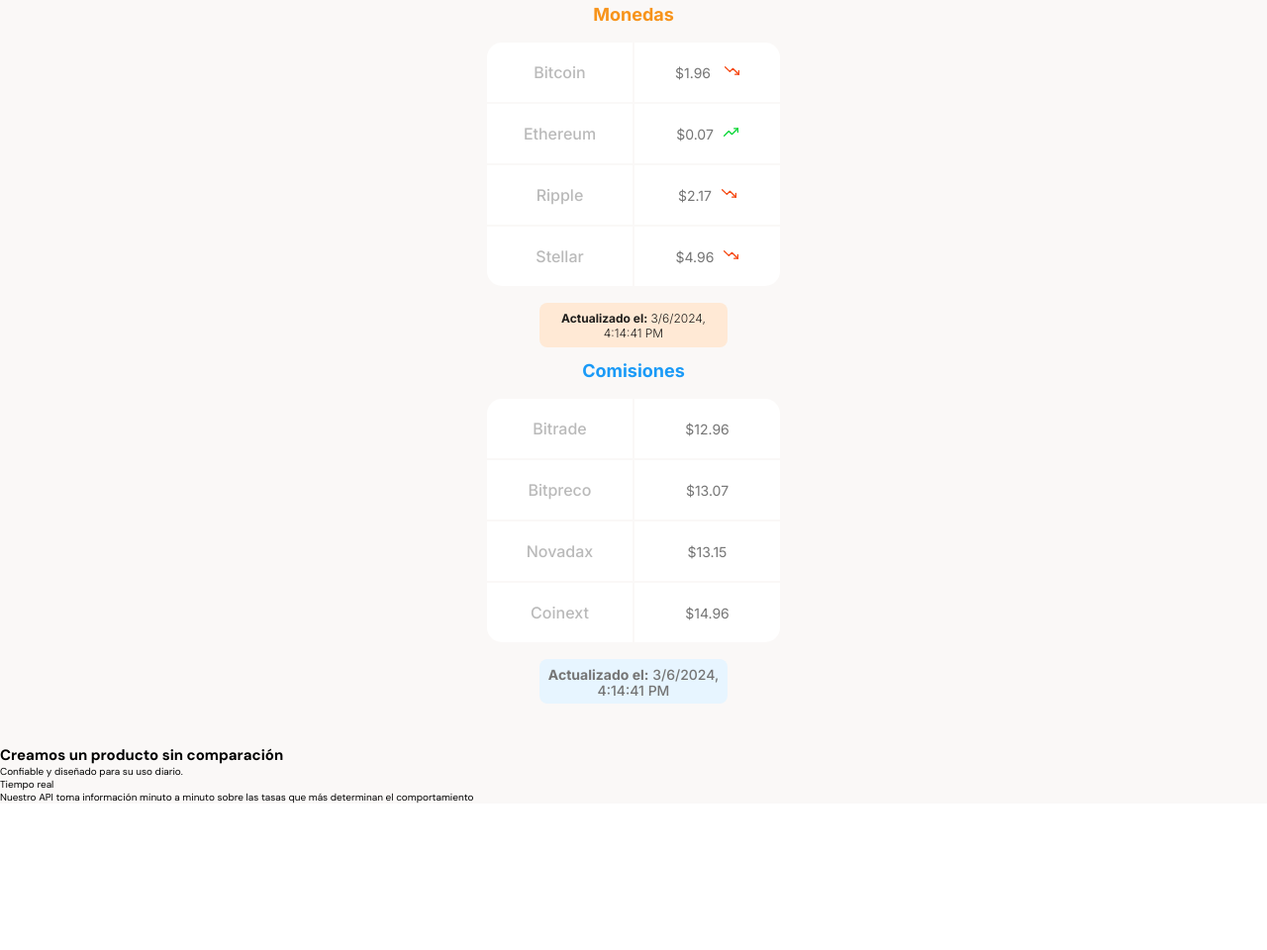
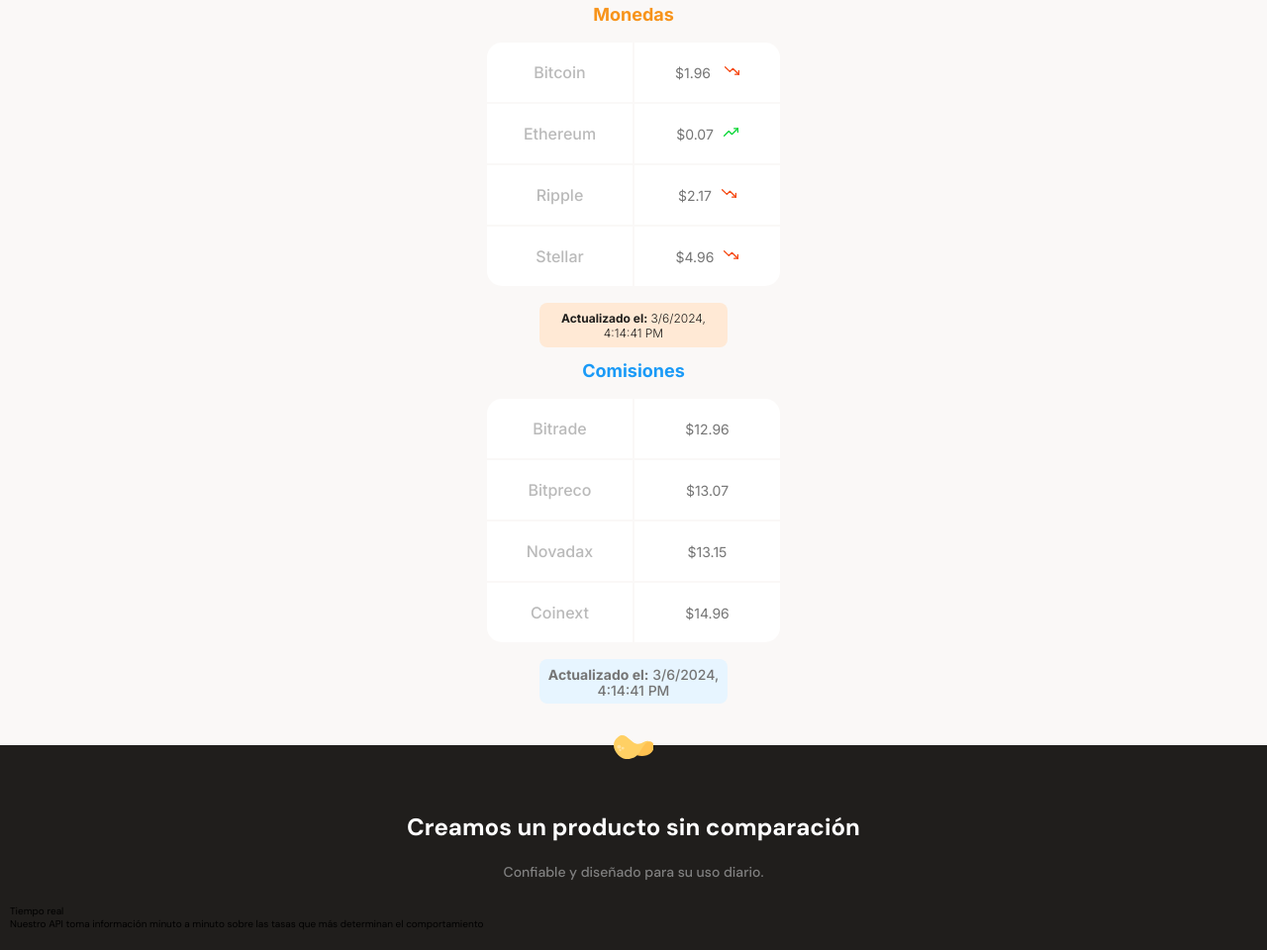
Before and after one commit to AdrianGerman/MobileFirst-Layout, a plain HTML site: page index.html in a window 1280 px wide. Shown: the part 763-1723 px from the top of the page at 99% size. Before the commit the page ends 1575 px from the top, so only its background shows below. Drawn offline with Linux system fonts and the light colour scheme.

```diff
--- a/css/styles.css
+++ b/css/styles.css
@@ -267,3 +267,48 @@
   background-color: var(--soft-blue);
   border-radius: 8px;
 }
+
+/* section info */
+
+.main-product-detail {
+  position: relative;
+  width: 100%;
+  min-width: 320px;
+  height: auto;
+  padding: 20px 10px;
+  background-color: var(--warm-black);
+}
+
+.product-detail--batata-logo {
+  position: absolute;
+  width: 40px;
+  height: 25px;
+  top: -10px;
+  left: calc(50% - 20px);
+  background-image: url("../assets/icons/batata.svg");
+}
+
+.product-detail--title {
+  width: 90%;
+  min-width: 288px;
+  height: auto;
+  margin: 0 auto;
+  margin-top: 50px;
+  text-align: center;
+}
+
+.product-detail--title h2 {
+  margin-bottom: 20px;
+  font-size: 2.4rem;
+  font-weight: bold;
+  line-height: 2.6rem;
+  color: var(--just-white);
+}
+
+.product-detail--title p {
+  margin-bottom: 20px;
+  font-size: 1.4rem;
+  font-weight: 500;
+  line-height: 1.8;
+  color: #808080;
+}
--- a/index.html
+++ b/index.html
@@ -107,8 +107,8 @@
                 </section>
             </section>
             <section class="main-product-detail">
-                <span></span>
-                <div>
+                <span class="product-detail--batata-logo"></span>
+                <div class="product-detail--title">
                     <h2>Creamos un producto sin comparación</h2>
                     <p>Confiable y diseñado para su uso diario.</p>
                 </div>
```
